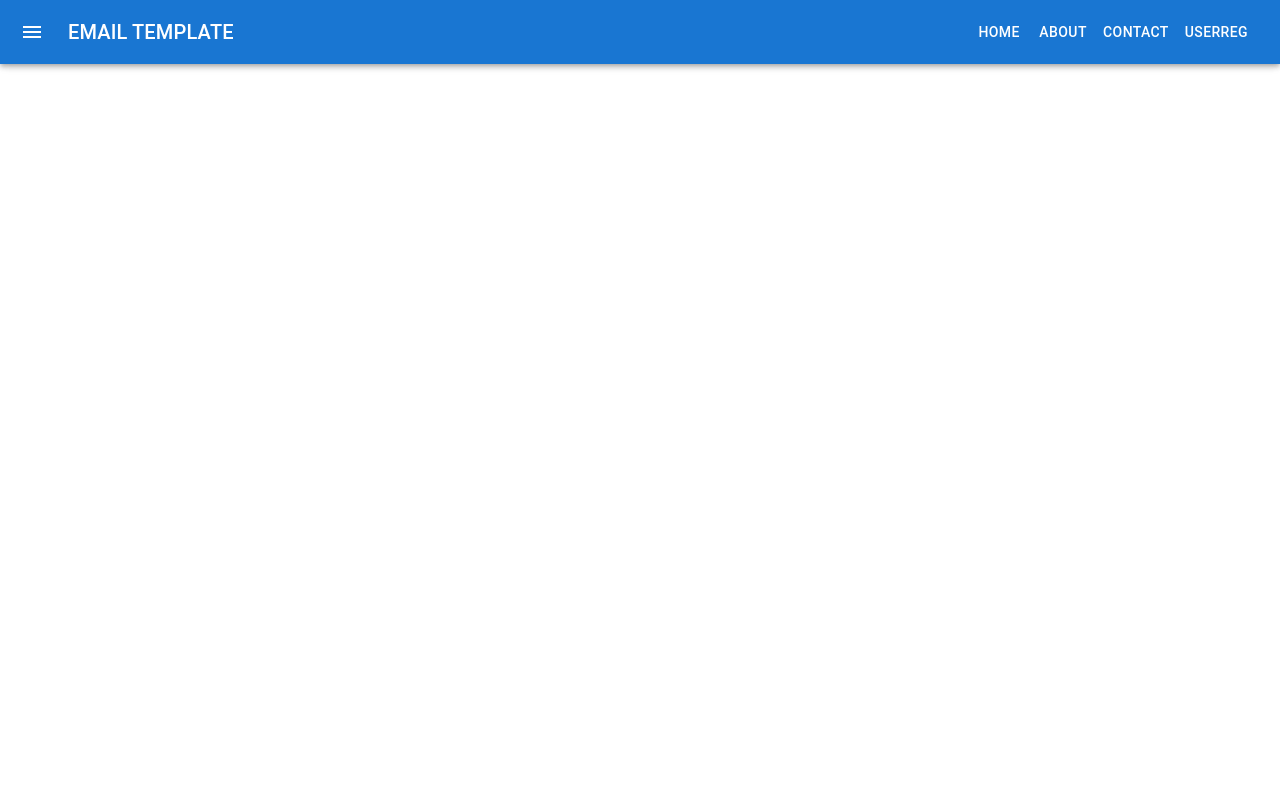
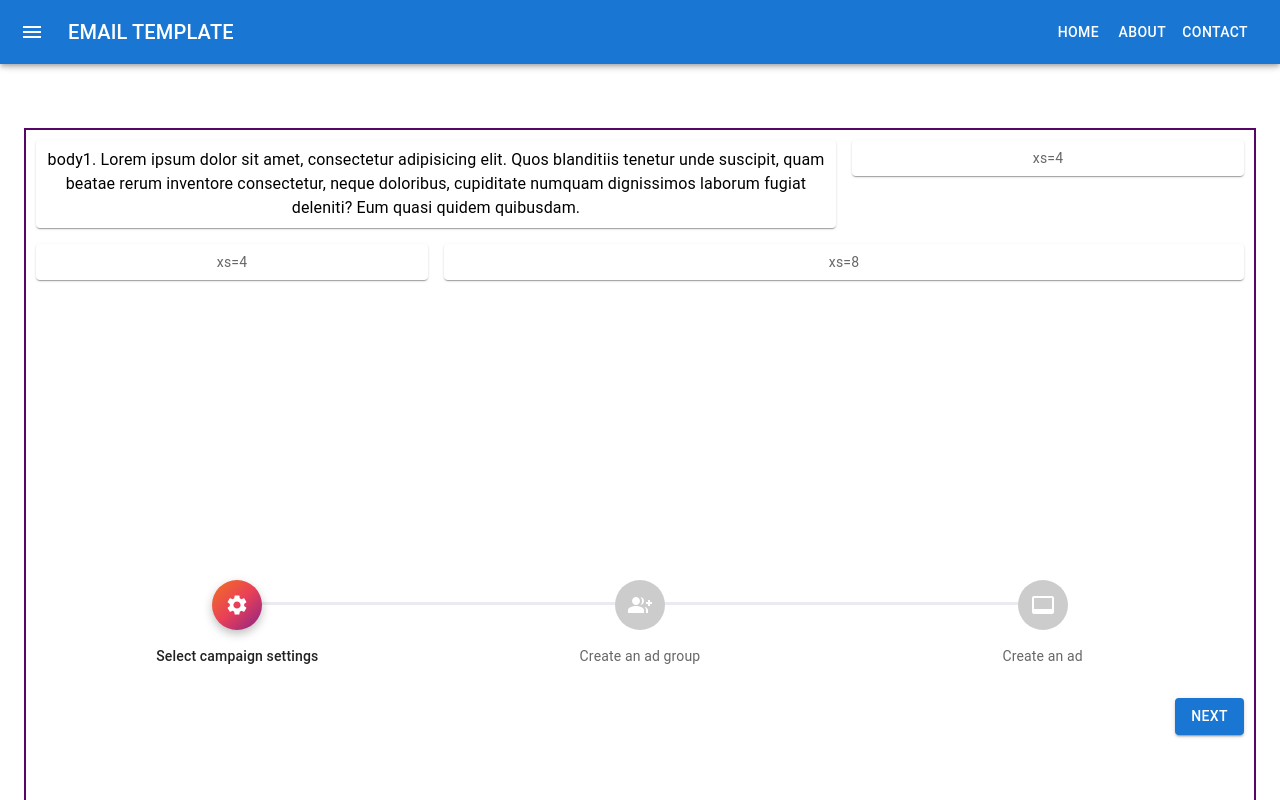
Before and after one commit to nakandara/email-template, a React (Create React App) app: page /template in a window 1280 px wide. Shown: the top 800 px of the page. Built offline with nearby package versions, Linux system fonts and the light colour scheme.

Commit message:
add leaner steps

```diff
--- a/src/components/category/CardBoxes.css
+++ b/src/components/category/CardBoxes.css
@@ -1,6 +1,7 @@
 .card-container {
   display: flex;
   flex-wrap: wrap;
+
 }
 
 .card {
--- a/src/components/context/CardContext.tsx
+++ b/src/components/context/CardContext.tsx
@@ -20,6 +20,9 @@ interface CardContextProps {
   pastOrderPriceCardName:string
   pastOrderPriceCardType:string
 
+  totalGuestsCardName:string
+  totalGuestsCardType:string
+
   setNameCardType: (type: string) => void;
   setNameNameCard: (name: string) => void;
   setAddressLine1CardType: (type: string) => void;
@@ -40,6 +43,9 @@ interface CardContextProps {
 
   setPastOrderPriceCardName:(name:string) => void;
   setPastOrderPriceCardType:(name:string) => void;
+
+  setTotalGuestsCardName:(name:string) => void;
+  setTotalGuestsCardType:(name:string) => void;
 }
 
 const CardContext = createContext<CardContextProps | undefined>(undefined);
@@ -71,6 +77,9 @@ export const CardProvider: React.FC<{ children: ReactNode }> = ({
 
   const [pastOrderPriceCardName, setPastOrderPriceCardName] = useState("");
   const [pastOrderPriceCardType, setPastOrderPriceCardType] = useState("");
+
+  const [totalGuestsCardName, setTotalGuestsCardName] = useState("");
+  const [totalGuestsCardType, setTotalGuestsCardType] = useState("");
 
   return (
     <CardContext.Provider
@@ -106,7 +115,11 @@ export const CardProvider: React.FC<{ children: ReactNode }> = ({
         pastOrderPriceCardName,
         pastOrderPriceCardType,
         setPastOrderPriceCardName,
-        setPastOrderPriceCardType
+        setPastOrderPriceCardType,
+        totalGuestsCardName,
+        totalGuestsCardType,
+        setTotalGuestsCardName,
+        setTotalGuestsCardType
       }}
     >
       {children}
--- a/src/components/data/transformPayloadToData.tsx
+++ b/src/components/data/transformPayloadToData.tsx
@@ -14,37 +14,26 @@ interface DataItem {
 
   export const transformPayloadToData = (payload: any): DataItem[] => {
     return Object.entries(payload).map(([key, value]) => {
-      const capitalizedKey = capitalizeFirstLetter(key);
-
-      if (
-        typeof value === "object" &&
-        value !== null &&
-        !Array.isArray(value)
-      ) {
+      if (typeof value === 'object' && value !== null && !Array.isArray(value)) {
         return {
-          variable: capitalizedKey,
+          variable: key,
           example: null,
-          type: "object",
+          type: 'object',
           itemKeys: transformPayloadToData(value),
         };
       } else if (Array.isArray(value)) {
         return {
-          variable: capitalizedKey,
+          variable: key,
           example: null,
-          type: "array",
-          itemType: "object",
+          type: 'array',
+          itemType: 'object',
           itemKeys: transformPayloadToData(value[0]),
         };
       } else {
         return {
-          variable: capitalizedKey,
+          variable: key,
           example: value,
-          type:
-            typeof value === "string"
-              ? "string"
-              : typeof value === "number"
-              ? "number"
-              : "date",
+          type: typeof value === 'string' ? 'string' : typeof value === 'number' ? 'number' : 'date',
         };
       }
     });
--- a/src/components/layout/DrawerAppBar.tsx
+++ b/src/components/layout/DrawerAppBar.tsx
@@ -14,13 +14,14 @@ import Toolbar from "@mui/material/Toolbar";
 import Typography from "@mui/material/Typography";
 import Button from "@mui/material/Button";
 import { BrowserRouter as Router, Routes, Route } from "react-router-dom";
-import { Link } from 'react-router-dom';
-import AttachEmailIcon from '@mui/icons-material/AttachEmail';
+import { Link } from "react-router-dom";
+import AttachEmailIcon from "@mui/icons-material/AttachEmail";
 
 import DashboardHome from "../../components/Home";
 import DashboardSelectEvents from "../../components/SelectEvents";
 import Category1 from "../../components/category/category1";
 import Category2 from "../../components/category/Category2";
+import SelectPayload from "../template/SelectPayload";
 
 interface Props {
   /**
@@ -31,7 +32,9 @@ interface Props {
 }
 
 const drawerWidth = 240;
-const navItems = ["Home", "About", "Contact",'UserReg'];
+const navItems = ["Home", "About", "Contact"];
+const navItemsSideBar = ["UserReg",'Home',"Template"];
+
 
 export default function DrawerAppBar(props: Props) {
   const { window } = props;
@@ -44,12 +47,16 @@ export default function DrawerAppBar(props: Props) {
   const drawer = (
     <Box onClick={handleDrawerToggle} sx={{ textAlign: "center" }}>
       <Typography variant="h6" sx={{ my: 2 }}>
-        <AttachEmailIcon/>
+        <AttachEmailIcon />
       </Typography>
       <Divider />
       <List>
-      {navItems.map((item) => (
-        <Link key={item} to={`/dashboard/${item.toLowerCase()}`} style={{ textDecoration: 'none', color: 'inherit' }}>
+        {navItemsSideBar.map((item) => (
+          <Link
+            key={item}
+            to={`/${item.toLowerCase()}`}
+            style={{ textDecoration: "none", color: "inherit" }}
+          >
             <ListItem disablePadding>
               <ListItemButton sx={{ textAlign: "center" }}>
                 <ListItemText primary={item} />
@@ -126,16 +133,16 @@ export default function DrawerAppBar(props: Props) {
       </nav>
       <Box component="main" sx={{ p: 3 }}>
         <Toolbar />
-
         <div>
           <Routes>
-            <Route path="/dashboard/home" element={<DashboardHome />} />
+            <Route path="/home" element={<DashboardHome/>} />
+            <Route path="/template" element={<SelectPayload/>} />
             <Route
               path="/dashboard/about"
               element={<DashboardSelectEvents />}
             />
             <Route path="/dashboard/category1" element={<Category1 />} />
-            <Route path="/dashboard/UserReg" element={<Category2 />} />
+            <Route path="/UserReg" element={<Category2 />} />
           </Routes>
         </div>
       </Box>
--- /dev/null
+++ b/src/components/linearSteps/CustomizedSteppers.tsx
@@ -0,0 +1,116 @@
+import React, { useState } from 'react';
+import { styled } from '@mui/system';
+import Stack from '@mui/material/Stack';
+import Stepper from '@mui/material/Stepper';
+import Step from '@mui/material/Step';
+import StepLabel from '@mui/material/StepLabel';
+import Button from '@mui/material/Button';
+import Check from '@mui/icons-material/Check';
+import SettingsIcon from '@mui/icons-material/Settings';
+import GroupAddIcon from '@mui/icons-material/GroupAdd';
+import VideoLabelIcon from '@mui/icons-material/VideoLabel';
+import StepConnector, { stepConnectorClasses } from '@mui/material/StepConnector';
+import { StepIconProps } from '@mui/material/StepIcon';
+
+const ColorlibConnector = styled(StepConnector)(({ theme }) => ({
+  [`&.${stepConnectorClasses.alternativeLabel}`]: {
+    top: 22,
+  },
+  [`&.${stepConnectorClasses.active}`]: {
+    [`& .${stepConnectorClasses.line}`]: {
+      backgroundImage:
+        'linear-gradient( 95deg,rgb(242,113,33) 0%,rgb(233,64,87) 50%,rgb(138,35,135) 100%)',
+    },
+  },
+  [`&.${stepConnectorClasses.completed}`]: {
+    [`& .${stepConnectorClasses.line}`]: {
+      backgroundImage:
+        'linear-gradient( 95deg,rgb(242,113,33) 0%,rgb(233,64,87) 50%,rgb(138,35,135) 100%)',
+    },
+  },
+  [`& .${stepConnectorClasses.line}`]: {
+    height: 3,
+    border: 0,
+    backgroundColor:
+      theme.palette.mode === 'dark' ? theme.palette.grey[800] : '#eaeaf0',
+    borderRadius: 1,
+  },
+}));
+
+const ColorlibStepIconRoot = styled('div')<{
+  ownerState: { completed?: boolean; active?: boolean };
+}>(({ theme, ownerState }) => ({
+  backgroundColor: theme.palette.mode === 'dark' ? theme.palette.grey[700] : '#ccc',
+  zIndex: 1,
+  color: '#fff',
+  width: 50,
+  height: 50,
+  display: 'flex',
+  borderRadius: '50%',
+  justifyContent: 'center',
+  alignItems: 'center',
+  ...(ownerState.active && {
+    backgroundImage:
+      'linear-gradient( 136deg, rgb(242,113,33) 0%, rgb(233,64,87) 50%, rgb(138,35,135) 100%)',
+    boxShadow: '0 4px 10px 0 rgba(0,0,0,.25)',
+  }),
+  ...(ownerState.completed && {
+    backgroundImage:
+      'linear-gradient( 136deg, rgb(242,113,33) 0%, rgb(233,64,87) 50%, rgb(138,35,135) 100%)',
+  }),
+}));
+
+function ColorlibStepIcon(props: StepIconProps) {
+  const { active, completed, className } = props;
+
+  const icons: { [index: string]: React.ReactElement } = {
+    1: <SettingsIcon />,
+    2: <GroupAddIcon />,
+    3: <VideoLabelIcon />,
+
+  };
+
+  return (
+    <ColorlibStepIconRoot ownerState={{ completed, active }} className={className}>
+      {completed ? <Check className="QontoStepIcon-completedIcon" /> : icons[String(props.icon)]}
+    </ColorlibStepIconRoot>
+  );
+}
+
+const steps = ['Select campaign settings', 'Create an ad group', 'Create an ad'];
+
+export default function CustomizedSteppers() {
+  const [activeStep, setActiveStep] = useState(0);
+
+  const handleNext = () => {
+    setActiveStep((prevActiveStep) => prevActiveStep + 1);
+  };
+
+  const handleBack = () => {
+    setActiveStep((prevActiveStep) => prevActiveStep - 1);
+  };
+
+  return (
+    <Stack sx={{ width: '100%' }} spacing={4}>
+      <Stepper alternativeLabel activeStep={activeStep} connector={<ColorlibConnector />}>
+        {steps.map((label, index) => (
+          <Step key={label}>
+            <StepLabel StepIconComponent={ColorlibStepIcon}>{label}</StepLabel>
+          </Step>
+        ))}
+      </Stepper>
+      <Stack direction="row" spacing={2} justifyContent="flex-end">
+        {activeStep !== 0 && (
+          <Button variant="contained" onClick={handleBack}>
+            Back
+          </Button>
+        )}
+        {activeStep < steps.length - 1 && (
+          <Button variant="contained" onClick={handleNext}>
+            Next
+          </Button>
+        )}
+      </Stack>
+    </Stack>
+  );
+}
--- /dev/null
+++ b/src/components/template/SelectPayload.tsx
@@ -0,0 +1,50 @@
+import { styled } from "@mui/material/styles";
+import Box from "@mui/material/Box";
+import Paper from "@mui/material/Paper";
+import Grid from "@mui/material/Unstable_Grid2";
+import Typography from "@mui/material/Typography";
+import CustomizedSteppers from "../linearSteps/CustomizedSteppers";
+import "./Template.css"
+
+const Item = styled(Paper)(({ theme }) => ({
+  backgroundColor: theme.palette.mode === "dark" ? "#1A2027" : "#fff",
+  ...theme.typography.body2,
+  padding: theme.spacing(1),
+  textAlign: "center",
+  color: theme.palette.text.secondary,
+}));
+
+const SelectPayload = () => {
+  return (
+    <div className="template_card">
+      <div className="template_content">
+        <Box sx={{ flexGrow: 1 }}>
+          <Grid container spacing={2}>
+            <Grid xs={8}>
+              <Item><Typography  sx={{ color: "black" }} variant="body1">
+                body1. Lorem ipsum dolor sit amet, consectetur adipisicing elit.
+                Quos blanditiis tenetur unde suscipit, quam beatae rerum
+                inventore consectetur, neque doloribus, cupiditate numquam
+                dignissimos laborum fugiat deleniti? Eum quasi quidem quibusdam.
+              </Typography></Item>
+            </Grid>
+            <Grid xs={4}>
+              <Item>xs=4</Item>
+            </Grid>
+            <Grid xs={4}>
+              <Item>xs=4</Item>
+            </Grid>
+            <Grid xs={8}>
+              <Item>xs=8</Item>
+            </Grid>
+          </Grid>
+        </Box>
+      </div>
+      <div>
+        <CustomizedSteppers />
+      </div>
+    </div>
+  );
+};
+
+export default SelectPayload;
--- /dev/null
+++ b/src/components/template/Template.css
@@ -0,0 +1,55 @@
+/* YourComponent.css */
+
+.steps {
+    list-style-type: none;
+    padding: 10px;
+    display: flex;
+  }
+
+  .step {
+    flex: 1;
+    position: relative;
+  }
+
+  .step-content {
+    text-align: center;
+    padding: 10px;
+    border-radius: 5px;
+  }
+
+  .step-circle {
+    display: inline-block;
+    width: 30px;
+    height: 30px;
+    background-color: #ccc;
+    border-radius: 50%;
+    margin-bottom: 5px;
+  }
+
+  .step-text {
+    display: block;
+  }
+
+  /* Add lines connecting the steps */
+  .step::before {
+    content: '';
+    position: absolute;
+    top: 36%;
+    left: 0;
+    width: 100%;
+    height: 3px;
+    background-color: #ddd;
+    z-index: -1;
+  }
+
+
+  .template_card{
+    border: 2px solid #560666;
+   padding: 10px;
+    height: 100vh;
+    width: 100%;
+  }
+
+  .template_content{
+    margin-bottom: 300px;
+  }
```
Also changed, not shown: src/components/category/Category2.tsx (+37 -14 lines), src/components/category/CustomCardProps.tsx (+18 -13 lines), src/components/data/PayloadData.tsx (+102 -0 lines). Lines whose indentation alone changed are shown as unchanged.
